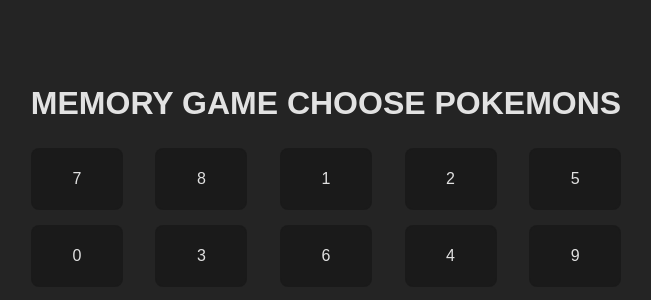
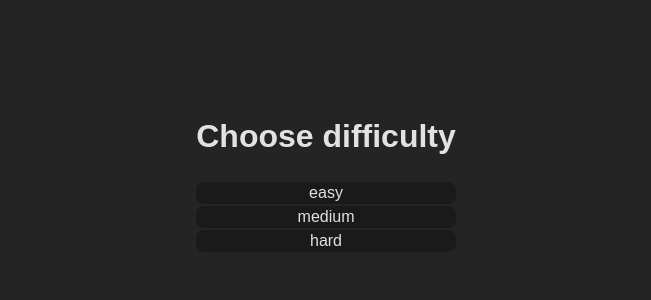
Before and after one commit to DenDOme/react-memory-card, a React (Vite) app: page / in a window 1280 px wide. Shown: the part 236-536 px from the top of the page, without its empty margins (314-965 px from the left). Built offline with nearby package versions, Linux system fonts and the light colour scheme.

Commit message:
added start menu, added .env, updated getRandomPokemon func, added api request

```diff
--- a/src/App.jsx
+++ b/src/App.jsx
@@ -1,12 +1,41 @@
 import { useEffect, useState } from 'react'
 import './App.css'
 import Deck from './components/Deck';
+import StartScreen from './components/StartScreen';
 
 function App() {
+  const [gameStart , setGameStart] = useState(false);
+  const [amount, setAmount ] = useState(5);
+  const [difficulty, setDifficulty ] = useState('easy');
+
+  const changeDifficulty = (diff) => {
+    setDifficulty(diff);
+  }
+
+  useEffect(() => {
+    switch(difficulty){
+      case 'hard': setAmount(10); break;
+      case 'medium': setAmount(7);  break;
+      default: setAmount(5); break;
+    }
+
+  },[difficulty])
 
   return (
     <>
-      <Deck />
+      {/* <StartScreen setAmount={setAmount}/> */}
+      {gameStart ? (
+        <Deck cards={amount} />
+      ) : (
+        <>
+          <h1>Choose difficulty</h1>
+          <div className="start-screen">
+            <button onClick={() => {changeDifficulty('easy'); setGameStart(true)}}>easy</button>
+            <button onClick={() => {changeDifficulty('medium'); setGameStart(true)}}>medium</button>
+            <button onClick={() => {changeDifficulty('hard'); setGameStart(true)}}>hard</button>
+          </div>
+        </>
+      )}
     </>
   )
 }
--- a/src/components/Card.jsx
+++ b/src/components/Card.jsx
@@ -5,7 +5,6 @@
 function Card({pokemon, mode, handleChangeMode}){
     return (
         <div className="card">
-            {/* {console.log(pokemon.found,mode)} */}
             {pokemon.found || mode ? (
                 <p>{pokemon.name}</p>
             ) : (
--- a/src/components/Deck.jsx
+++ b/src/components/Deck.jsx
@@ -2,22 +2,16 @@
 import Card from "./Card";
 import getRandomPokemon from "../scripts/getPokemons";
 
-const initialPokemons = [
-    { id: '0', name: 'Pikachu', found: false },
-    { id: '1', name: 'Charizard', found: false },
-    { id: '2', name: 'Bulbasaur', found: false },
-    { id: '3', name: 'Squirtl', found: false },
-    { id: '4', name: 'Eevee', found: false },
-    { id: '5', name: 'Pikachu', found: false },
-    { id: '6', name: 'Charizard', found: false },
-    { id: '7', name: 'Bulbasaur', found: false },
-    { id: '8', name: 'Squirtl', found: false },
-    { id: '9', name: 'Eevee', found: false }
-];
+function Deck({cards}){
+  const [modes , setModes] = useState({})
+  const [allPokemons, setAllPokemons] = useState([]);
 
-function Deck(){
-  const [modes , setModes] = useState({})
-  const [allPokemons, setAllPokemons] = useState(getRandomPokemon(initialPokemons));
+  useEffect(() => {
+    if(allPokemons.length === 0){
+      const randomPokemons = getRandomPokemon(cards);
+      setAllPokemons(randomPokemons);
+    }
+  }, [cards], allPokemons.length);
 
   const handleChangeMode = (pokemonId) => {
     setModes((prevMode) => ({...prevMode, [pokemonId]: !prevMode[pokemonId] }))
--- /dev/null
+++ b/src/components/StartScreen.jsx
@@ -0,0 +1,7 @@
+import { useEffect, useState } from "react";
+
+function StartScreen(){
+
+}
+
+export default StartScreen
--- a/src/scripts/getPokemons.js
+++ b/src/scripts/getPokemons.js
@@ -1,4 +1,40 @@
-function getRandomPokemon(pokemons){
+import { useState, useEffect } from "react";
+
+function getRandomPokemon(amount){
+
+    const POKEMON_AMOUNT = 721;
+
+    const getRandomIds = (amount) => {
+        const ids = new Set();
+        while(ids.size < amount){
+            const id = Math.floor(Math.random() * (POKEMON_AMOUNT + 1));
+            ids.add(id);
+        }
+        return Array.from(ids);
+    }
+
+    const getPokemons = async (amount) => {
+        const apiUrl = import.meta.env.VITE_BASE_URL
+
+        const ids = getRandomIds(amount);
+
+        const pokemons = [];
+
+        for(let i = 0 ; i < ids.length ; i++){
+            const res = await fetch(`${apiUrl}pokemon/${ids[i]}`)
+            const data = await res.json();
+            const {name, sprites} = data;
+            const img = sprites.front_default
+            pokemons.push({name, img});
+            pokemons.push({name, img});
+        }
+
+        const shuffeledPokemons = shuffleArray(pokemons);
+
+        return shuffeledPokemons;
+    }
+
+    const shuffleArray = (pokemons) => {
         let newArr = [...pokemons];
 
         for(let i = newArr.length - 1 ; i > 0 ; i--){
@@ -12,4 +48,8 @@
         return newArr
     }
 
+    const pokemons = getPokemons(amount);
+    return pokemons;
+}
+
 export default getRandomPokemon;
```
Also changed, not shown: 1 other file (tests, documents, lock files or other folders). Lines whose indentation alone changed are shown as unchanged.
